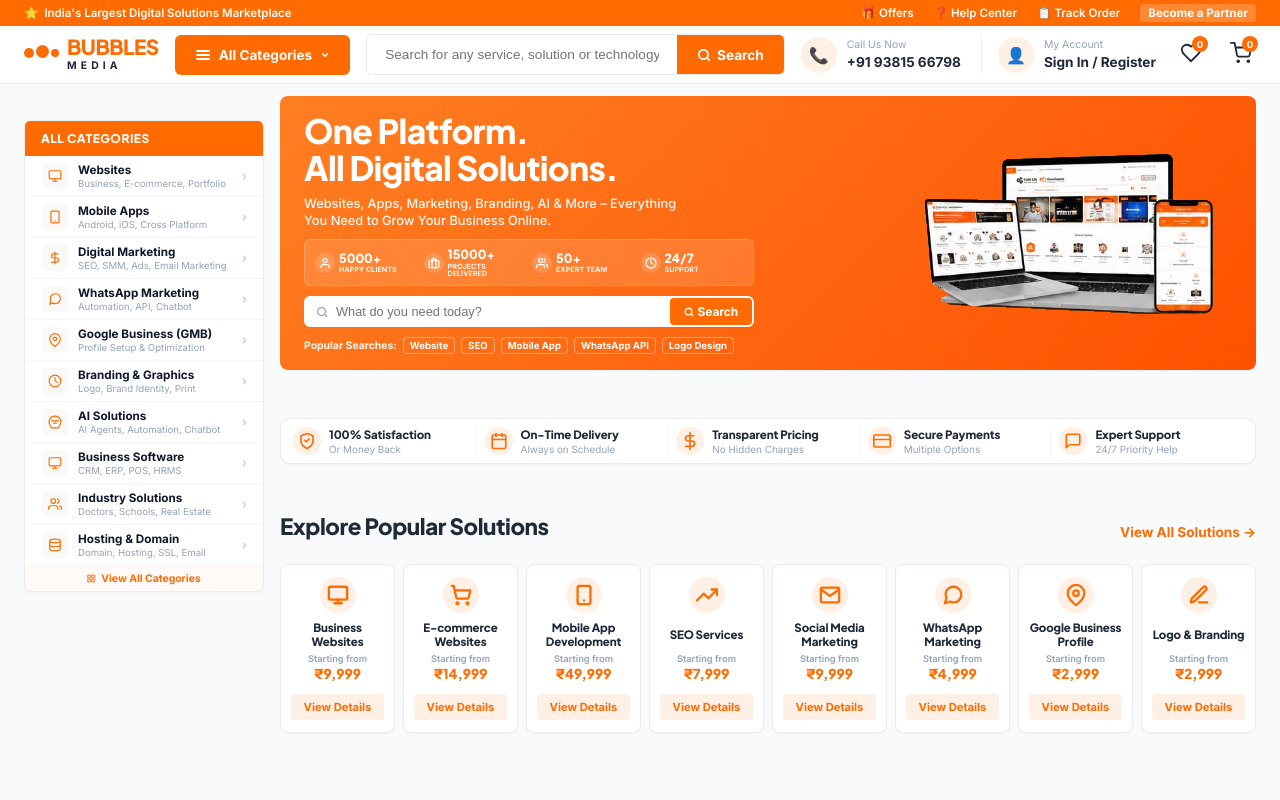
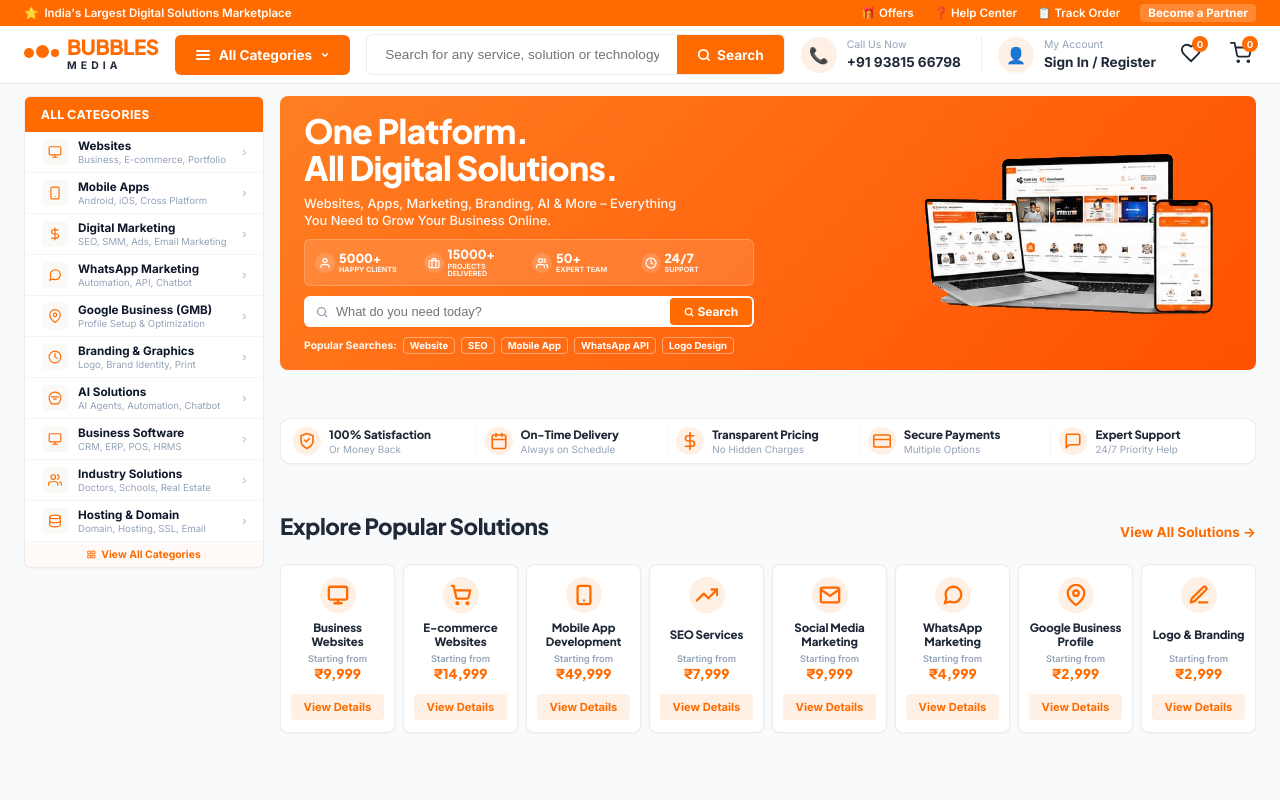
Before and after one commit to anusripvc202/BubblesMedia, a Next.js app: page / in a window 1280 px wide. Shown: the top 800 px of the page. Built offline with nearby package versions, Linux system fonts and the light colour scheme.

Commit message:
Optimize Sidebar layout by reducing sticky top position gap to 92px

```diff
--- a/src/components/Sidebar.jsx
+++ b/src/components/Sidebar.jsx
@@ -119,7 +119,7 @@
 
 export default function Sidebar({ selectedCategory, onSelectCategory }) {
   return (
-    <aside style={{ background: 'var(--bg-white)', borderRadius: '6px', border: '1px solid var(--border-color)', overflowY: 'auto', maxHeight: 'calc(100vh - 140px)', boxShadow: 'var(--shadow-sm)', position: 'sticky', top: '120px', alignSelf: 'start' }}>
+    <aside style={{ background: 'var(--bg-white)', borderRadius: '6px', border: '1px solid var(--border-color)', overflowY: 'auto', maxHeight: 'calc(100vh - 110px)', boxShadow: 'var(--shadow-sm)', position: 'sticky', top: '92px', alignSelf: 'start' }}>
       {/* Title Bar - Solid Orange "ALL CATEGORIES" */}
       <div style={{ background: 'var(--primary)', color: 'white', padding: '10px 16px', display: 'flex', alignItems: 'center', gap: '8px' }}>
         <span style={{ fontSize: '0.75rem', fontWeight: '800', letterSpacing: '0.5px', textTransform: 'uppercase', fontFamily: 'var(--font-display)' }}>
```
